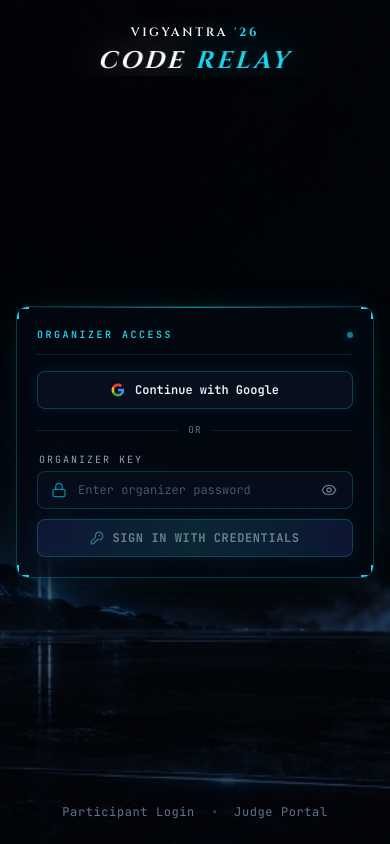
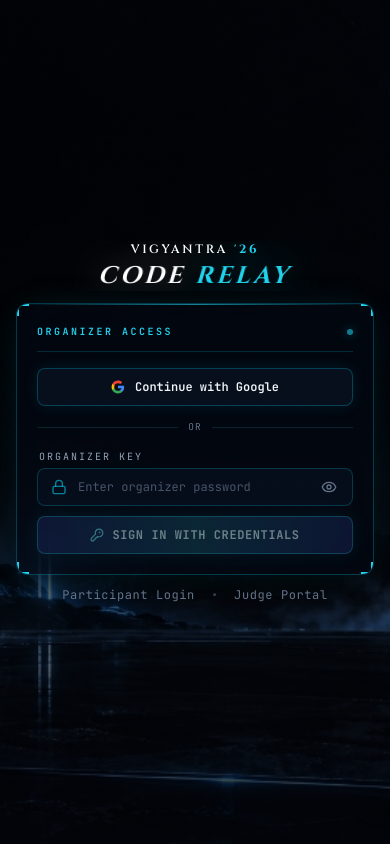
Before and after one commit to praneel46/coderelay2, a React (Vite) app: page /organizer/login in a window 390 px wide. Built offline with nearby package versions, Linux system fonts and the light colour scheme; no server answers.

Commit message:
fix(ui): refine vertical placement and responsive dvh spacing for login hero and HUD panel

```diff
--- a/src/pages/judge/JudgeLogin.tsx
+++ b/src/pages/judge/JudgeLogin.tsx
@@ -109,7 +109,7 @@ export default function JudgeLogin() {
 
   return (
     <div
-      className="min-h-screen w-full flex flex-col items-center justify-between px-4 py-4 sm:py-8 relative overflow-x-hidden bg-cover bg-[center_top] sm:bg-center bg-no-repeat selection:bg-cyan-500/30 selection:text-cyan-200"
+      className="min-h-screen min-h-[100dvh] w-full flex flex-col items-center justify-center px-4 py-4 sm:py-8 relative overflow-x-hidden bg-cover bg-[center_top] sm:bg-center bg-no-repeat selection:bg-cyan-500/30 selection:text-cyan-200"
       style={{
         backgroundImage: "url('/images/login-bg.jpg')",
         backgroundColor: '#020409',
@@ -123,7 +123,7 @@ export default function JudgeLogin() {
         initial={{ opacity: 0, y: -12 }}
         animate={{ opacity: 1, y: 0 }}
         transition={{ duration: 0.5, ease: 'easeOut' }}
-        className="relative z-10 text-center pt-2 sm:pt-4 w-full max-w-full overflow-hidden flex flex-col items-center mb-1 sm:mb-2"
+        className="relative z-10 text-center w-full max-w-full overflow-hidden flex flex-col items-center mb-3 sm:mb-4"
       >
         {/* Event/Brand Identifier */}
         <div className="font-novarese flex items-center gap-1.5 sm:gap-2 text-xs sm:text-sm md:text-base tracking-[0.22em] sm:tracking-[0.32em] uppercase text-slate-300 font-semibold whitespace-nowrap">
@@ -132,7 +132,7 @@ export default function JudgeLogin() {
         </div>
 
         {/* Main Hero Title (NOVARESE, Reduced Balanced Size, Stylish, Futuristic) */}
-        <h1 className="font-novarese text-2xl sm:text-4xl md:text-5xl font-bold italic tracking-[0.14em] sm:tracking-[0.2em] uppercase leading-tight mt-1.5 sm:mt-2.5 whitespace-nowrap flex items-center justify-center select-none transform -skew-x-3">
+        <h1 className="font-novarese text-2xl sm:text-4xl md:text-5xl font-bold italic tracking-[0.14em] sm:tracking-[0.2em] uppercase leading-tight mt-1 sm:mt-1.5 whitespace-nowrap flex items-center justify-center select-none transform -skew-x-3">
           <span className="text-white drop-shadow-[0_0_15px_rgba(255,255,255,0.35)]">CODE</span>
           <span className="text-cyan-400 drop-shadow-[0_0_20px_rgba(6,182,212,0.55)] ml-2.5 sm:ml-3.5">RELAY</span>
         </h1>
@@ -143,7 +143,7 @@ export default function JudgeLogin() {
         initial={{ opacity: 0, y: 12 }}
         animate={{ opacity: 1, y: 0 }}
         transition={{ duration: 0.5, delay: 0.1, ease: 'easeOut' }}
-        className="relative z-10 w-full max-w-[380px] sm:max-w-[420px] my-2 sm:my-3"
+        className="relative z-10 w-full max-w-[380px] sm:max-w-[420px]"
       >
         <div className="relative rounded-xl bg-[#040813]/65 backdrop-blur-xl border border-cyan-500/30 p-5 sm:p-7 shadow-[0_0_35px_-10px_rgba(6,182,212,0.2),0_20px_40px_-12px_rgba(0,0,0,0.85)] overflow-hidden">
           {/* Subtle Technical Grid */}
@@ -275,7 +275,7 @@ export default function JudgeLogin() {
         initial={{ opacity: 0 }}
         animate={{ opacity: 1 }}
         transition={{ duration: 0.5, delay: 0.2 }}
-        className="relative z-10 text-center pb-2"
+        className="relative z-10 text-center mt-3 sm:mt-4"
       >
         <div className="flex items-center justify-center gap-4 text-xs font-mono text-slate-500">
           <Link
--- a/src/pages/organizer/OrganizerLogin.tsx
+++ b/src/pages/organizer/OrganizerLogin.tsx
@@ -95,7 +95,7 @@ export default function OrganizerLogin() {
 
   return (
     <div
-      className="min-h-screen w-full flex flex-col items-center justify-between px-4 py-4 sm:py-8 relative overflow-x-hidden bg-cover bg-[center_top] sm:bg-center bg-no-repeat selection:bg-cyan-500/30 selection:text-cyan-200"
+      className="min-h-screen min-h-[100dvh] w-full flex flex-col items-center justify-center px-4 py-4 sm:py-8 relative overflow-x-hidden bg-cover bg-[center_top] sm:bg-center bg-no-repeat selection:bg-cyan-500/30 selection:text-cyan-200"
       style={{
         backgroundImage: "url('/images/login-bg.jpg')",
         backgroundColor: '#020409',
@@ -109,7 +109,7 @@ export default function OrganizerLogin() {
         initial={{ opacity: 0, y: -12 }}
         animate={{ opacity: 1, y: 0 }}
         transition={{ duration: 0.5, ease: 'easeOut' }}
-        className="relative z-10 text-center pt-2 sm:pt-4 w-full max-w-full overflow-hidden flex flex-col items-center mb-1 sm:mb-2"
+        className="relative z-10 text-center w-full max-w-full overflow-hidden flex flex-col items-center mb-3 sm:mb-4"
       >
         {/* Event/Brand Identifier */}
         <div className="font-novarese flex items-center gap-1.5 sm:gap-2 text-xs sm:text-sm md:text-base tracking-[0.22em] sm:tracking-[0.32em] uppercase text-slate-300 font-semibold whitespace-nowrap">
@@ -118,7 +118,7 @@ export default function OrganizerLogin() {
         </div>
 
         {/* Main Hero Title (NOVARESE, Reduced Balanced Size, Stylish, Futuristic) */}
-        <h1 className="font-novarese text-2xl sm:text-4xl md:text-5xl font-bold italic tracking-[0.14em] sm:tracking-[0.2em] uppercase leading-tight mt-1.5 sm:mt-2.5 whitespace-nowrap flex items-center justify-center select-none transform -skew-x-3">
+        <h1 className="font-novarese text-2xl sm:text-4xl md:text-5xl font-bold italic tracking-[0.14em] sm:tracking-[0.2em] uppercase leading-tight mt-1 sm:mt-1.5 whitespace-nowrap flex items-center justify-center select-none transform -skew-x-3">
           <span className="text-white drop-shadow-[0_0_15px_rgba(255,255,255,0.35)]">CODE</span>
           <span className="text-cyan-400 drop-shadow-[0_0_20px_rgba(6,182,212,0.55)] ml-2.5 sm:ml-3.5">RELAY</span>
         </h1>
@@ -129,7 +129,7 @@ export default function OrganizerLogin() {
         initial={{ opacity: 0, y: 12 }}
         animate={{ opacity: 1, y: 0 }}
         transition={{ duration: 0.5, delay: 0.1, ease: 'easeOut' }}
-        className="relative z-10 w-full max-w-[380px] sm:max-w-[420px] my-2 sm:my-3"
+        className="relative z-10 w-full max-w-[380px] sm:max-w-[420px]"
       >
         <div className="relative rounded-xl bg-[#040813]/65 backdrop-blur-xl border border-cyan-500/30 p-5 sm:p-7 shadow-[0_0_35px_-10px_rgba(6,182,212,0.2),0_20px_40px_-12px_rgba(0,0,0,0.85)] overflow-hidden">
           {/* Subtle Technical Grid */}
@@ -275,7 +275,7 @@ export default function OrganizerLogin() {
         initial={{ opacity: 0 }}
         animate={{ opacity: 1 }}
         transition={{ duration: 0.5, delay: 0.2 }}
-        className="relative z-10 text-center pb-2"
+        className="relative z-10 text-center mt-3 sm:mt-4"
       >
         <div className="flex items-center justify-center gap-4 text-xs font-mono text-slate-500">
           <Link
--- a/src/pages/participant/Login.tsx
+++ b/src/pages/participant/Login.tsx
@@ -87,7 +87,7 @@ export default function ParticipantLogin() {
 
   return (
     <div
-      className="min-h-screen w-full flex flex-col items-center justify-center px-4 py-6 sm:py-10 relative overflow-x-hidden bg-cover bg-[center_top] sm:bg-center bg-no-repeat selection:bg-cyan-500/30 selection:text-cyan-200"
+      className="min-h-screen min-h-[100dvh] w-full flex flex-col items-center justify-center px-4 py-4 sm:py-8 relative overflow-x-hidden bg-cover bg-[center_top] sm:bg-center bg-no-repeat selection:bg-cyan-500/30 selection:text-cyan-200"
       style={{
         backgroundImage: "url('/images/login-bg.jpg')",
         backgroundColor: '#020409',
@@ -101,7 +101,7 @@ export default function ParticipantLogin() {
         initial={{ opacity: 0, y: -12 }}
         animate={{ opacity: 1, y: 0 }}
         transition={{ duration: 0.5, ease: 'easeOut' }}
-        className="relative z-10 text-center w-full max-w-full overflow-hidden flex flex-col items-center mb-3 sm:mb-4"
+        className="relative z-10 text-center w-full max-w-full overflow-hidden flex flex-col items-center mb-3.5 sm:mb-5"
       >
         {/* Event/Brand Identifier */}
         <div className="font-novarese flex items-center gap-1.5 sm:gap-2 text-xs sm:text-sm md:text-base tracking-[0.22em] sm:tracking-[0.32em] uppercase text-slate-300 font-semibold whitespace-nowrap">
@@ -110,7 +110,7 @@ export default function ParticipantLogin() {
         </div>
 
         {/* Main Hero Title (NOVARESE, Reduced Balanced Size, Stylish, Futuristic) */}
-        <h1 className="font-novarese text-2xl sm:text-4xl md:text-5xl font-bold italic tracking-[0.14em] sm:tracking-[0.2em] uppercase leading-tight mt-1.5 sm:mt-2.5 whitespace-nowrap flex items-center justify-center select-none transform -skew-x-3">
+        <h1 className="font-novarese text-2xl sm:text-4xl md:text-5xl font-bold italic tracking-[0.14em] sm:tracking-[0.2em] uppercase leading-tight mt-1 sm:mt-1.5 whitespace-nowrap flex items-center justify-center select-none transform -skew-x-3">
           <span className="text-white drop-shadow-[0_0_15px_rgba(255,255,255,0.35)]">CODE</span>
           <span className="text-cyan-400 drop-shadow-[0_0_20px_rgba(6,182,212,0.55)] ml-2.5 sm:ml-3.5">RELAY</span>
         </h1>
```
